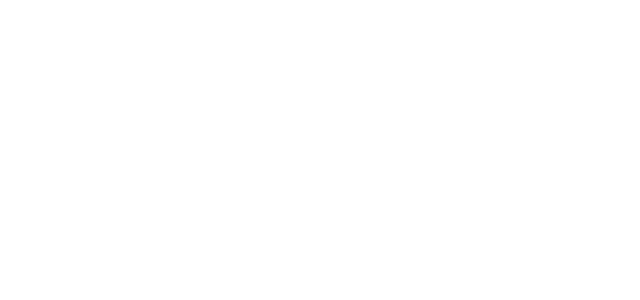
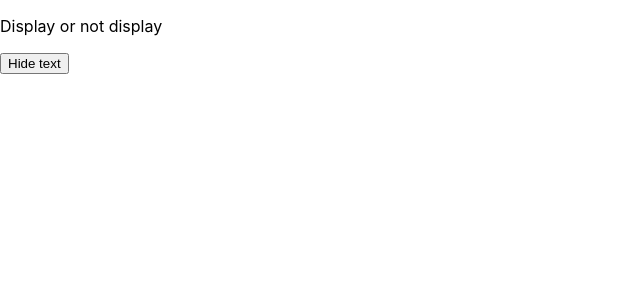
Before and after one commit to Salty-V/react_props, a React (Create React App) app: page /button in a window 1280 px wide. Before the commit this address had no page. Shown: the top 300 px of the page, without its empty margins (0-640 px from the left). Built offline with nearby package versions, Linux system fonts and the light colour scheme.

Commit message:
added usestate notion

```diff
--- a/src/App.js
+++ b/src/App.js
@@ -5,6 +5,7 @@
 import CelebritiesDetails from './pages/CelebritiesDetails';
 import RandomStar from './pages/RandomStar';
 import Presentateurs from './pages/Presentateurs';
+import UseStatePage from './pages/UseStatePage';
 
 
 function App() {
@@ -17,6 +18,7 @@
           <Route path="/all/:id" element={<CelebritiesDetails />} />
           <Route path="/random" element={<RandomStar />} />
           <Route path="/presentateurs" element={<Presentateurs />} />
+          <Route path="/button" element={<UseStatePage />} />
         </Routes>
       </BrowserRouter>
     </>
--- /dev/null
+++ b/src/pages/UseStatePage.jsx
@@ -0,0 +1,20 @@
+import { useState } from "react";
+
+function UseStatePage () {
+
+    const [displayTxt, setDisplayTxt] = useState(true)
+
+    const buttonClick = () => {
+        setDisplayTxt(false)
+    }
+
+    return (
+        <>
+        {displayTxt && <p>Display or not display</p>}
+
+        <button onClick={buttonClick}>Hide text</button>
+        </>
+    )
+}
+
+export default UseStatePage;
```
